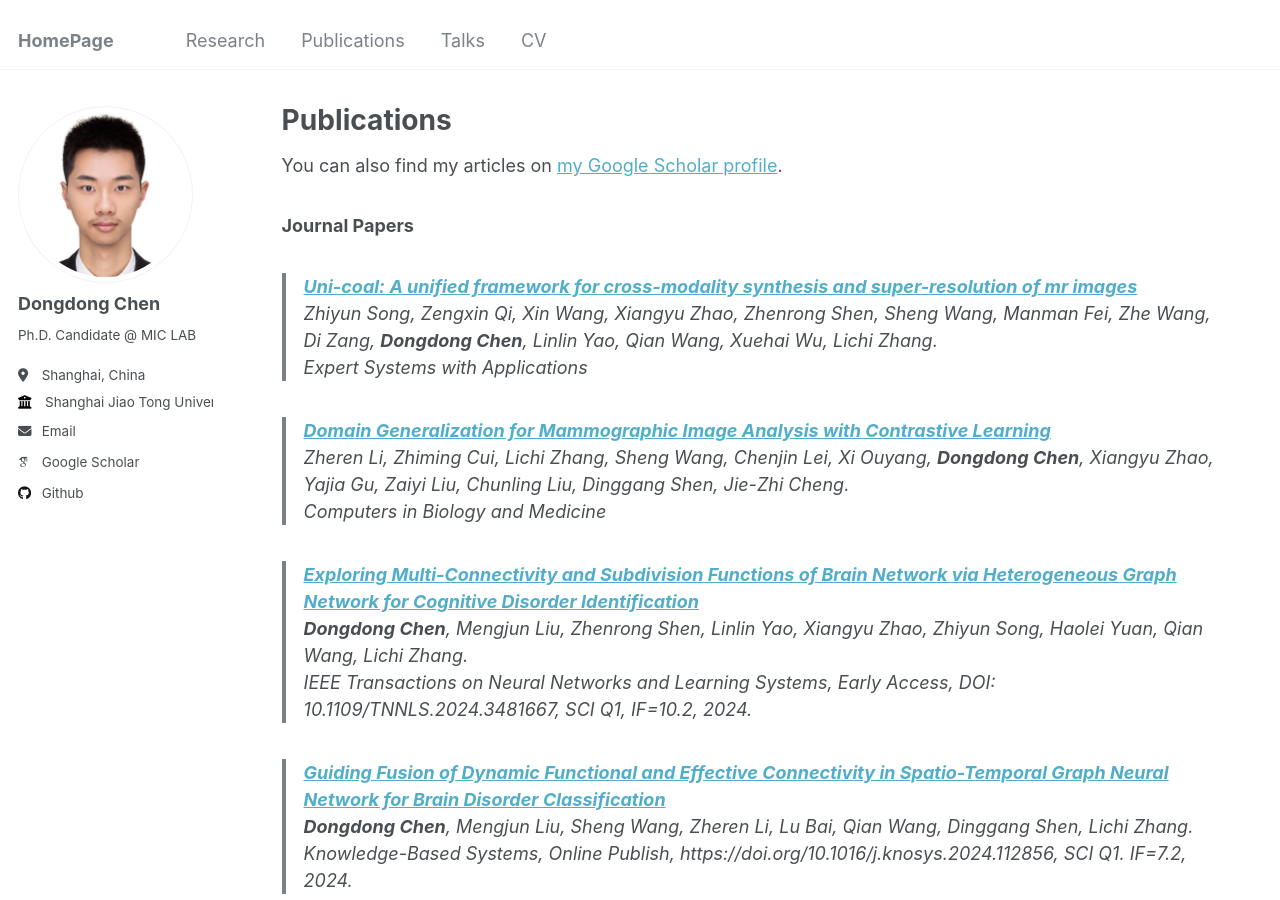
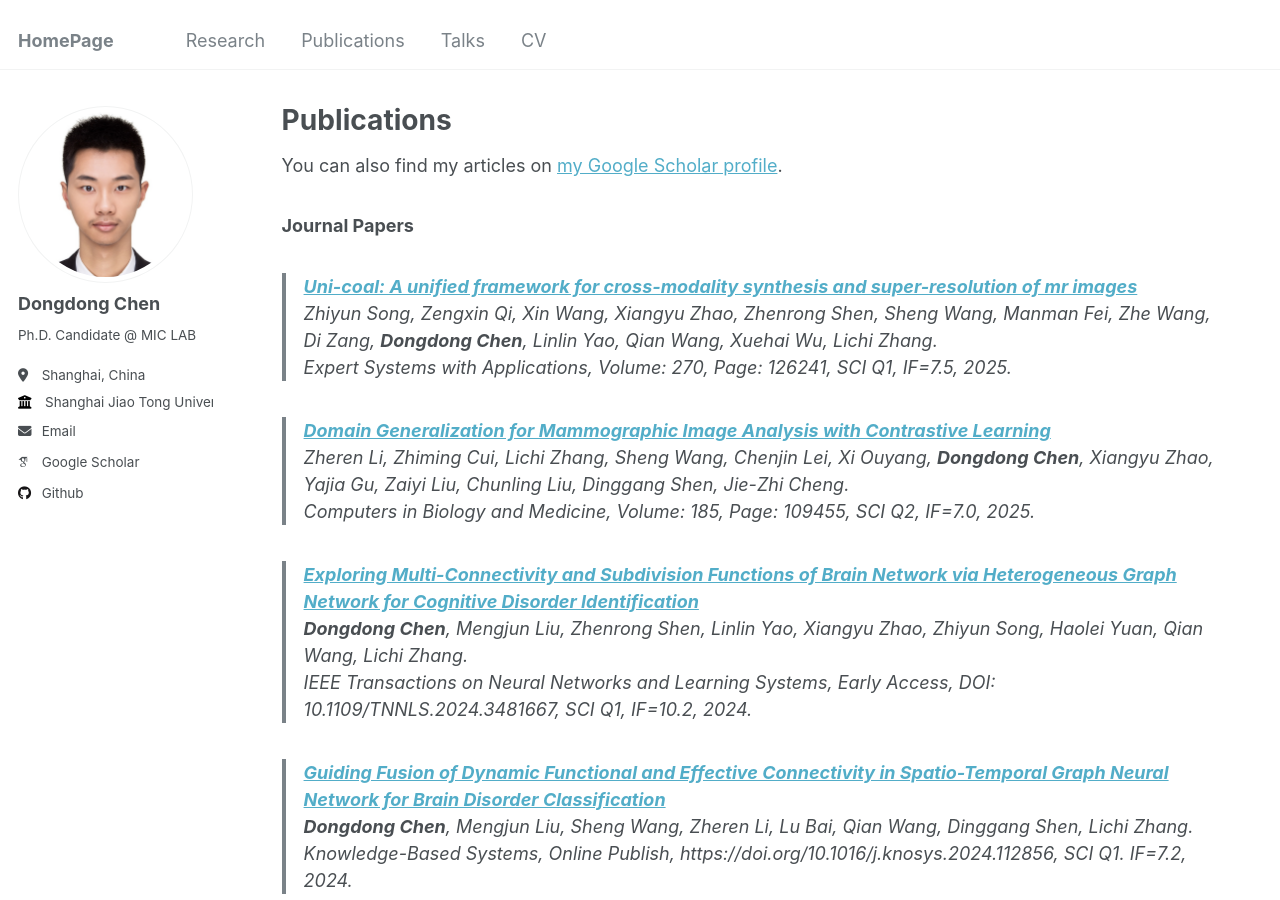
Before and after one commit to DongDChen/DongDChen.github.io, a Jekyll site: the page built from _pages/publications.md, in a window 1280 px wide and 900 px high. Built offline with Jekyll 4.4.1, drawn with Linux system fonts in a browser that asks for light colours; some web fonts are replaced.

Commit message:
Update publications.md

```diff
--- a/_pages/publications.md
+++ b/_pages/publications.md
@@ -9,13 +9,13 @@ You can also find my articles on [my Google Scholar profile](https://scholar.goo
 
 
 ### Journal Papers
-> <b><a href="https://arxiv.org/abs/2311.08225" target="_blank">Uni-coal: A unified framework for cross-modality synthesis and super-resolution of mr images</a></b> <br>
+> <b><a href="https://www.sciencedirect.com/science/article/abs/pii/S0957417424031087" target="_blank">Uni-coal: A unified framework for cross-modality synthesis and super-resolution of mr images</a></b> <br>
 > Zhiyun Song, Zengxin Qi, Xin Wang, Xiangyu Zhao, Zhenrong Shen, Sheng Wang, Manman Fei, Zhe Wang, Di Zang, <b>Dongdong Chen</b>, Linlin Yao, Qian Wang, Xuehai Wu, Lichi Zhang.<br>
-> <em>Expert Systems with Applications</em> <br>
+> <em>Expert Systems with Applications</em>, Volume: 270, Page: 126241, SCI Q1, IF=7.5, 2025. <br>
 
-> <b><a href="https://arxiv.org/abs/2304.10226" target="_blank">Domain Generalization for Mammographic Image Analysis with Contrastive Learning</a></b> <br>
+> <b><a href="https://www.sciencedirect.com/science/article/abs/pii/S0010482524015403" target="_blank">Domain Generalization for Mammographic Image Analysis with Contrastive Learning</a></b> <br>
 > Zheren Li, Zhiming Cui, Lichi Zhang, Sheng Wang, Chenjin Lei, Xi Ouyang, <b>Dongdong Chen</b>, Xiangyu Zhao, Yajia Gu, Zaiyi Liu, Chunling Liu, Dinggang Shen, Jie-Zhi Cheng.<br>
-> <em>Computers in Biology and Medicine</em> <br>
+> <em>Computers in Biology and Medicine</em>, Volume: 185, Page: 109455, SCI Q2, IF=7.0, 2025. <br>
 
 > <b><a href="https://ieeexplore.ieee.org/document/10735236" target="_blank">Exploring Multi-Connectivity and Subdivision Functions of Brain Network via Heterogeneous Graph Network for Cognitive Disorder Identification</a></b> <br>
 > <b>Dongdong Chen</b>, Mengjun Liu, Zhenrong Shen, Linlin Yao, Xiangyu Zhao, Zhiyun Song, Haolei Yuan, Qian Wang, Lichi Zhang.<br>
```
